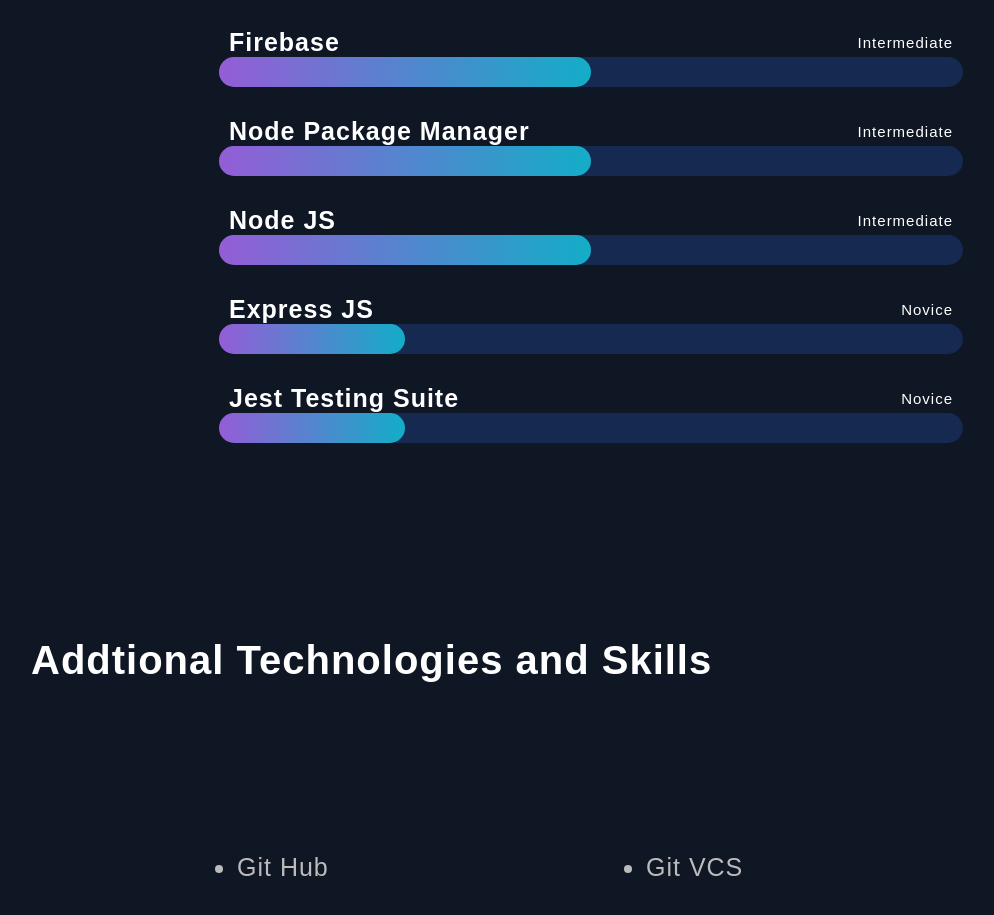
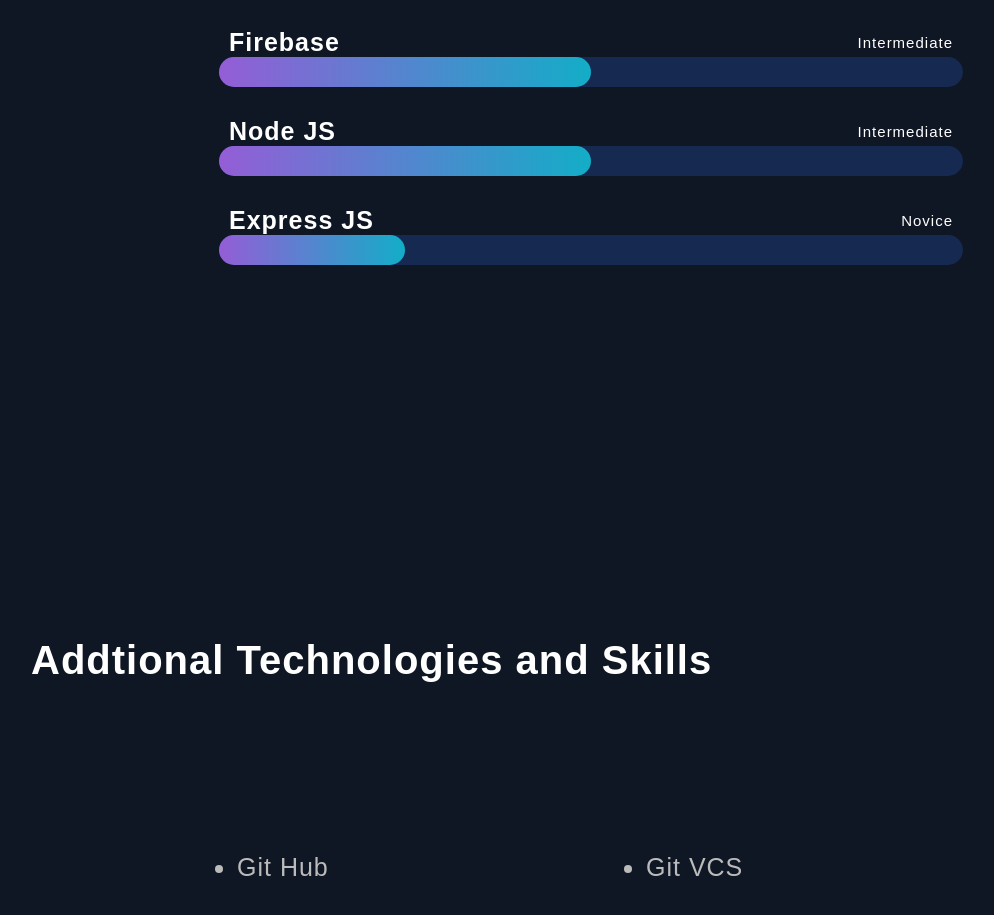
Before and after one commit to SalamanderCtesiphon/portfolio-figma-design, a React (Create React App) app: page / in a window 1280 px wide. Shown: the part 4455-5370 px from the top of the page, without its empty margins (49-1043 px from the left). Built offline with nearby package versions, Linux system fonts and the light colour scheme.

Commit message:
cleaned up the tech section

```diff
--- a/src/components/Tech.jsx
+++ b/src/components/Tech.jsx
@@ -68,16 +68,6 @@
         </div>
         <div className="group">
           <div className="text-box">
-            <p className='skill-title'>Node Package Manager</p>
-            <p className='skill-level'>Intermediate</p>
-          </div>
-          <div className="bars">
-            <div className="rect1"></div>
-            <div className="rect4"></div>
-          </div>
-        </div>
-        <div className="group">
-          <div className="text-box">
             <p className='skill-title'>Node JS</p>
             <p className='skill-level'>Intermediate</p>
           </div>
@@ -96,16 +86,6 @@
             <div className="rect3"></div>
           </div>
         </div>
-        <div className="group">
-          <div className="text-box">
-            <p className='skill-title'>Jest Testing Suite</p>
-            <p className='skill-level'>Novice</p>
-          </div>
-          <div className="bars">
-            <div className="rect1"></div>
-            <div className="rect3"></div>
-          </div>
-        </div>
       </div>
     </section>
   )
```
